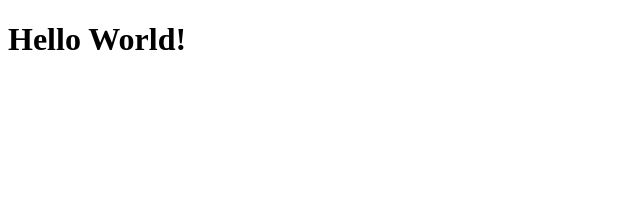
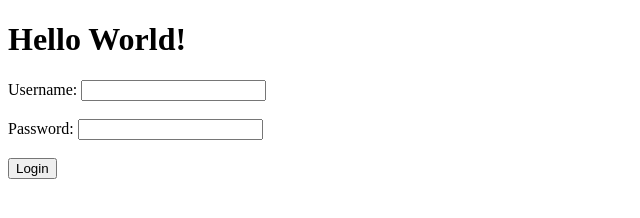
Before and after one commit to abdelbasirmn/git, a plain HTML site: page index.html in a window 1280 px wide. Shown: the whole page, without its empty margins (0-640 px from the left). Drawn offline with Linux system fonts and the light colour scheme.

Commit message:
index.html
Ajout du formulaire de connexion à la page index

```diff
--- a/index.html
+++ b/index.html
@@ -7,5 +7,12 @@
 </head>
 <body>
     <h1>Hello World!</h1>
+    <form action="/login" method="post">
+        <label for="username">Username:</label>
+        <input type="text" id="username" name="username" required><br><br>
+        <label for="password">Password:</label>
+        <input type="password" id="password" name="password" required><br><br>
+        <input type="submit" value="Login">
+    </form>
 </body>
 </html>
```
